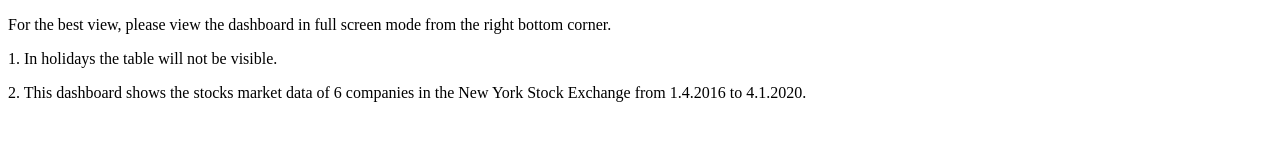
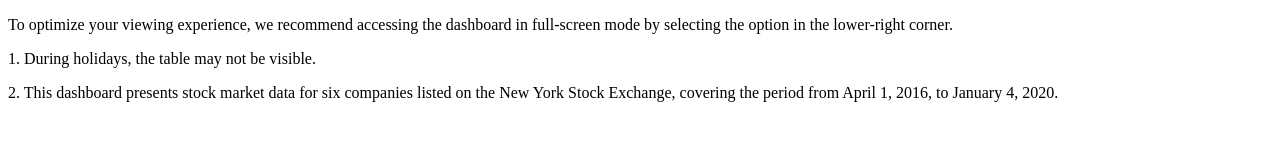
Before and after one commit to jayaraj24/jayaraj24, a plain HTML site: page index.html in a window 1280 px wide. Drawn offline with Linux system fonts and the light colour scheme.

Commit message:
Updated index.html

```diff
--- a/index.html
+++ b/index.html
@@ -7,16 +7,17 @@
   </head>
   <body>
     <div class="notification-message">
-      <p>
-        For the best view, please view the dashboard in full screen mode from
-        the right bottom corner.
-      </p>
-      <p>1. In holidays the table will not be visible.</p>
-      <p>
-        2. This dashboard shows the stocks market data of 6 companies in the New
-        York Stock Exchange from 1.4.2016 to 4.1.2020.
-      </p>
-    </div>
+    <p>
+        To optimize your viewing experience, we recommend accessing the dashboard in full-screen mode by selecting the option in the lower-right corner.
+    </p>
+    <p>
+        1. During holidays, the table may not be visible.
+    </p>
+    <p>
+        2. This dashboard presents stock market data for six companies listed on the New York Stock Exchange, covering the period from April 1, 2016, to January 4, 2020.
+    </p>
+</div>
+
     <div
       class="tableauPlaceholder"
       id="viz1700494298220"
```
